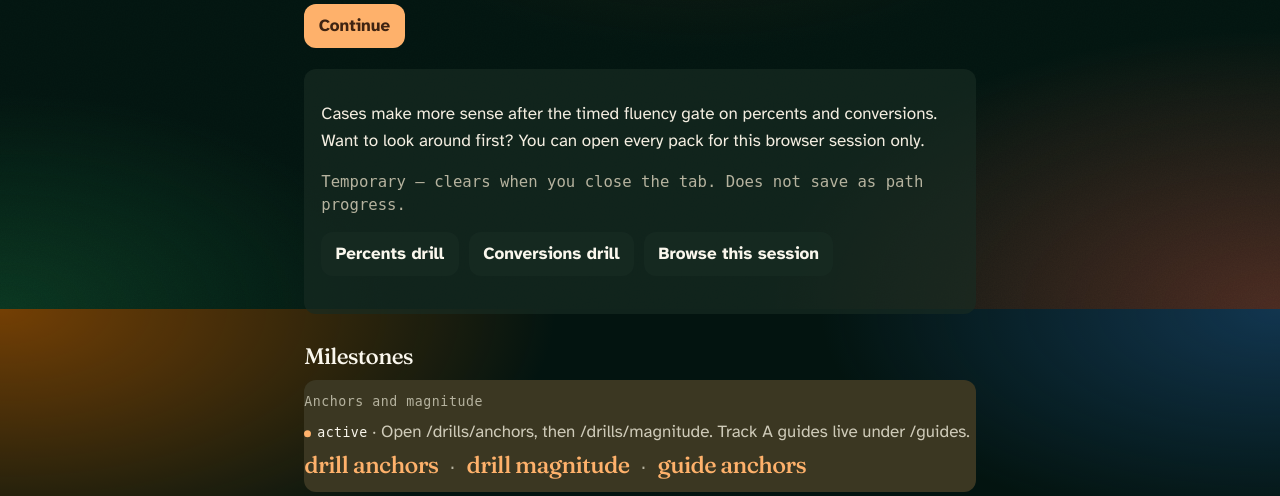
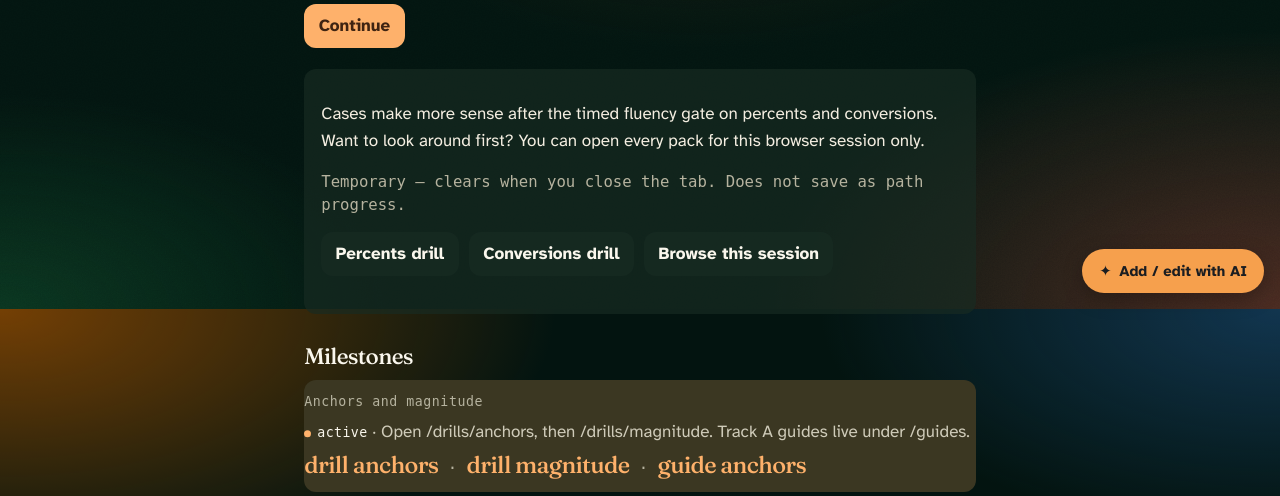
Before and after one commit to Siphon880gh/mental-math, a PHP site: page / in a window 1280 px wide. Shown: the part 491-987 px from the top of the page. Run offline with PHP 8.4, Linux system fonts and the light colour scheme; some libraries are stand-ins or nearby versions; some web fonts are replaced.

Commit message:
Add harness-ai assistant widget to Mental Math Trainer

```diff
--- a/app/views/layout.php
+++ b/app/views/layout.php
@@ -108,6 +108,7 @@ $caption = $activeTrack ? Tracks::LABEL[$activeTrack] : "\u{00A0}";
     </div>
     <?= json_script('pass-tags-catalog', PassTags::TAGS) ?>
     <?= json_script('track-labels', Tracks::LABEL) ?>
+    <script src="<?= e(asset_url('/js/harness-ai.js')) ?>" defer data-folder="<?= e(basename(dirname(__DIR__, 2))) ?>" data-app="Mental Math Trainer" data-theme="dark" data-accent="#f6a04d" data-ask="<?= e('Ask it to add a step-by-step coaching session for a guide with the `add-coaching-session` skill (`.agents/skills/`), or to read and edit the guides, drills, and cases. Reload to see the change.') ?>"></script>
     <script type="module" src="<?= e(asset_url('/js/main.js')) ?>"></script>
   </body>
 </html>
```
Also changed, not shown: public/assets/js/harness-ai.js (added).
